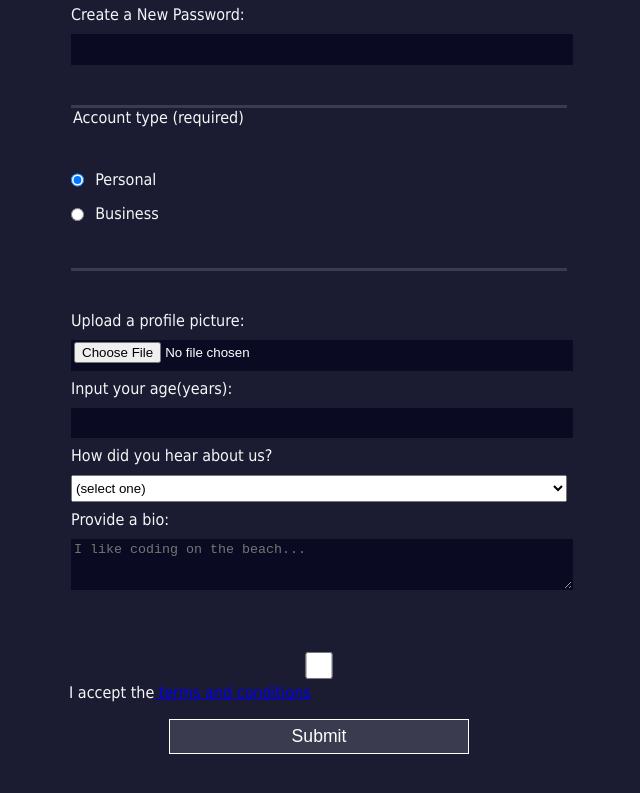
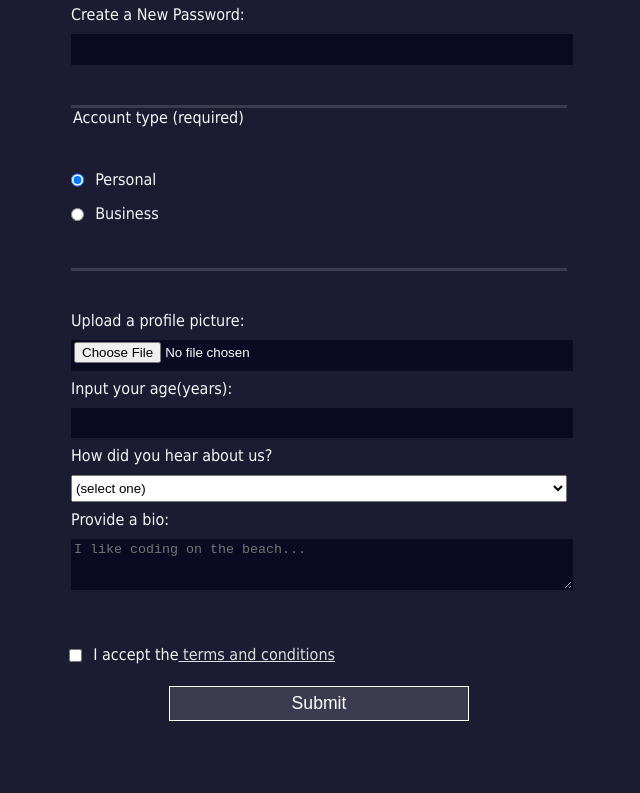
Before and after one commit to brent-b-c/UCCITCSWeb245565164, a plain HTML site: page Registration form/index3.html in a window 1280 px wide. Shown: the part 375-1168 px from the top of the page, without its empty margins (321-961 px from the left). After the commit the page ends 1146 px from the top, so only its background shows below. Drawn offline with Linux system fonts and the light colour scheme.

Commit message:
d pa tapos

```diff
--- a/Registration form/index3.html
+++ b/Registration form/index3.html
@@ -50,7 +50,7 @@
         <label for="bio">Provide a bio: <textarea id="bio" rows="3" cols="30" placeholder="I like coding on the beach..." name="bio"></textarea></label>
       </fieldset>
       <label for="terms-and-conditions">
-        <input type="checkbox" id="terms-and-conditions" name="terms" required> I accept the<a href="https://www.freecodecamp.org/news/terms-of-service/"> terms and conditions</a>
+        <input class="inline" type="checkbox" id="terms-and-conditions" name="terms" required> I accept the<a href="https://www.freecodecamp.org/news/terms-of-service/"> terms and conditions</a>
       </label>
       <input type="submit" value="Submit">
     </form>
--- a/Registration form/styles3.css
+++ b/Registration form/styles3.css
@@ -61,3 +61,6 @@ input[type="submit"]{
 input[type="file"]{
   padding: 1px 2px;
 }
+a{
+  color: #dfdfe2;
+}
```
